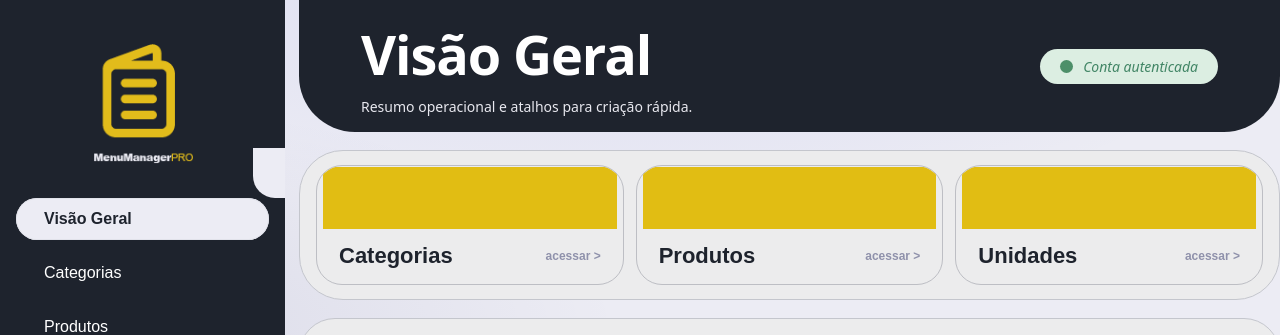
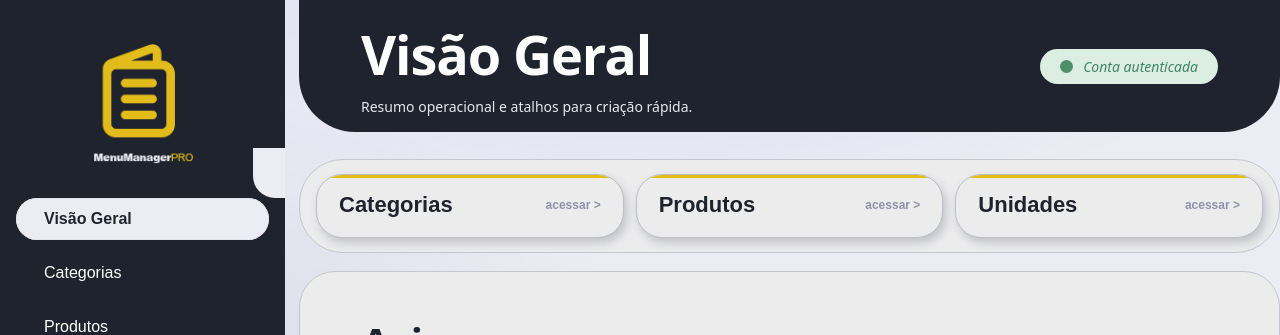
Before and after one commit to icarlos-h/menu-manager-pro, a Vue app in the folder frontend/: page /admin in a window 1280 px wide. Shown: the top 335 px of the page. Built offline with nearby package versions, Linux system fonts and the light colour scheme; no server answers; sample sign-in values are in the browser's storage.

Commit message:
Commit message goes here

```diff
--- a/frontend/src/admin/AdminView.vue
+++ b/frontend/src/admin/AdminView.vue
@@ -346,10 +346,13 @@ onMounted(loadWhoami);
   background: #ececed;
   overflow: hidden;
   cursor: pointer;
+  box-shadow: 3px 5px 10px #c2c3ca;
 }
 
 .card-strip {
-  height: 62px;
+  margin-top: -35px ;
+  border-radius: 20px 20px 0 0;
+  height: 33px;
   background: #e1bd13;
 }
 
```
